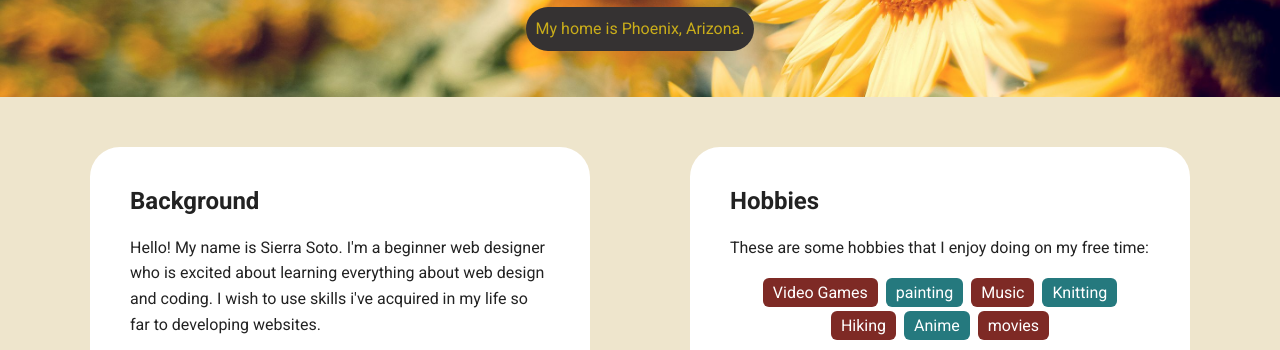
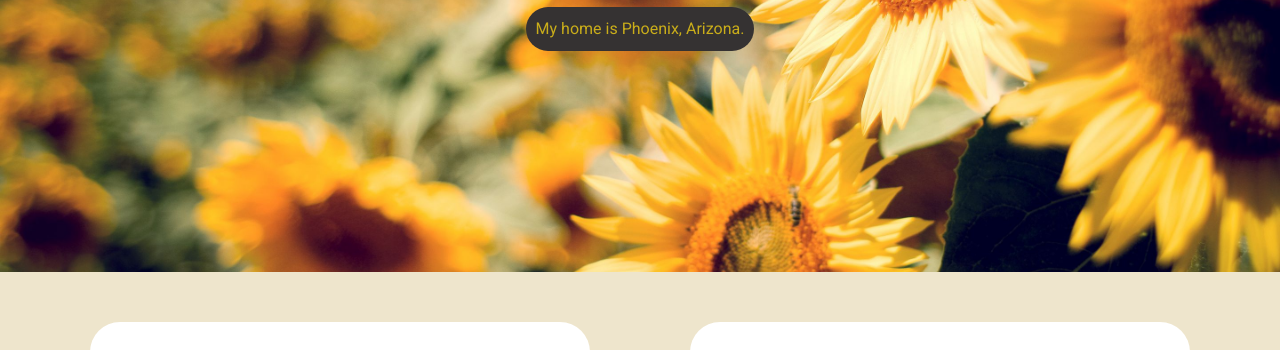
Before and after one commit to Sage-tech/Web-leanring, a plain HTML site: page index.html in a window 1280 px wide. Shown: the part 407-757 px from the top of the page. Drawn offline with Linux system fonts and the light colour scheme; a web font is replaced by a local one.

Commit message:
changed css background

```diff
--- a/styles.css
+++ b/styles.css
@@ -58,6 +58,7 @@ a:hover {
 header {
   text-align: center;
   background: url('images/Flower.jpg') no-repeat top center;
+  height:645px;
   background-size: cover;
   overflow: hidden;
   padding-top: 60px;
```
Also changed, not shown: index.html (+1 -1 lines).
